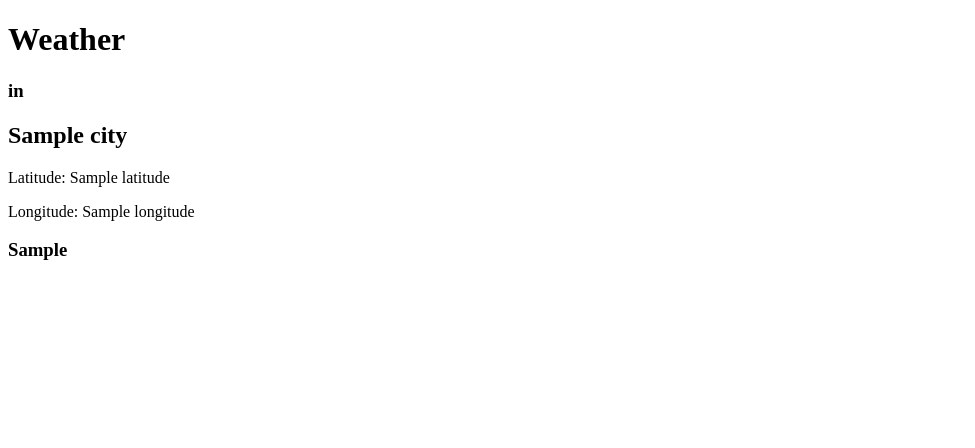
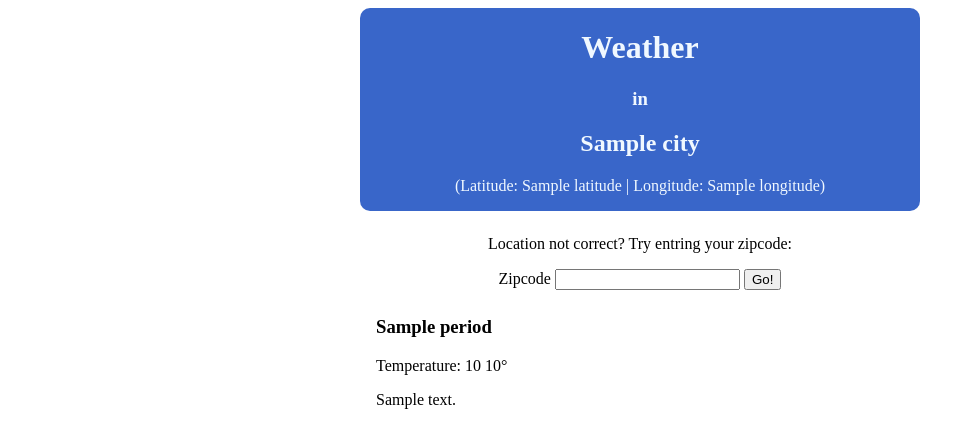
Before and after one commit to Fediry/weather_app, a Flask app: template templates/index.html in a window 1280 px wide. Shown: the top 448 px of the page, without its empty margins (0-975 px from the left). Run offline with Flask 3, Linux system fonts and the light colour scheme; the template is opened without the code that fills it: most values are stand-ins (such as "Sample title", 1, 10 or a date in 2020).

Commit message:
Modified index.html to work with the new css layout.

```diff
--- a/templates/index.html
+++ b/templates/index.html
@@ -7,23 +7,39 @@
     <title>Weather App</title>
 </head>
 <body>
-    <div class="container">
-        <div class="hero">
+    <main class="content-grid">
+
+        <header class="header">
+
             <h1>Weather</h1>
             <h3>in</h3>
             <h2>{{ city }}</h2>
-        </div>
-        <div class="location_info" id="location_info">
-            <p>Latitude: {{ latitude }}</p>
-            <p>Longitude: {{ longitude }}</p>
-            <div class="weather">
-                <h3>{{ day_of_week }}</h3>
-            </div>
-        </div>
+
+            <p>(Latitude: {{ latitude }} | Longitude: {{ longitude }})</p>
+
+        </header>
+
         <div class="zipcode" id="zipcode_prompt">
 
+            <p>Location not correct? Try entring your zipcode:</p>
+
+            <form method="post">
+                <label for="zipcode">Zipcode</label>
+                <input type="text" name="zipcode" value=" {{ request.form['zipcode'] }}"></input>
+                <button type="submit">Go!</button>
+            </form>
+
         </div>
-    </div>
+
+        <div class="weather_period">
+            {% for period in local_weather %}
+            <h3>{{ period.name }}</h3>
+            <p>Temperature: {{ period.temperature }} {{ period.temp_unit }}°</p>
+            <p>{{ period.details }}</p>
+            {% endfor %}
+        </div>
+
+    </main>
 
 </body>
 </html>
```
